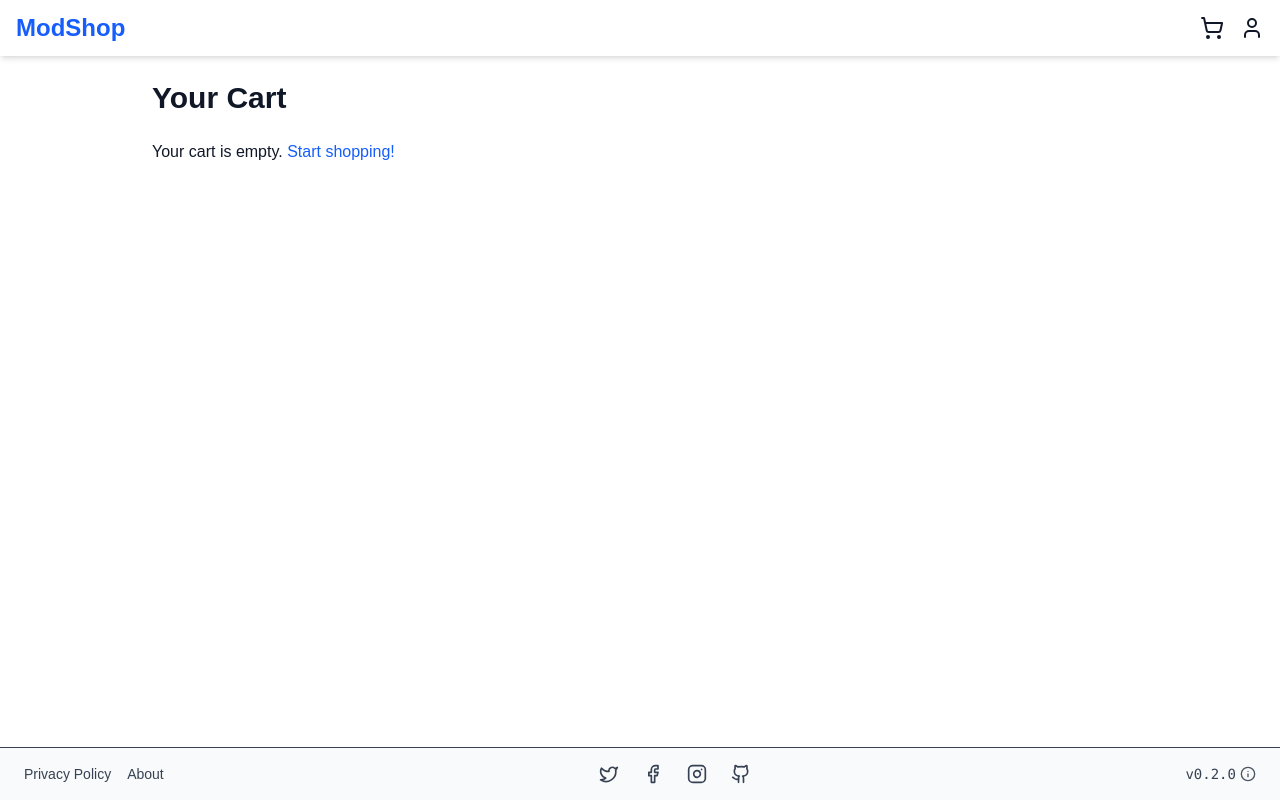
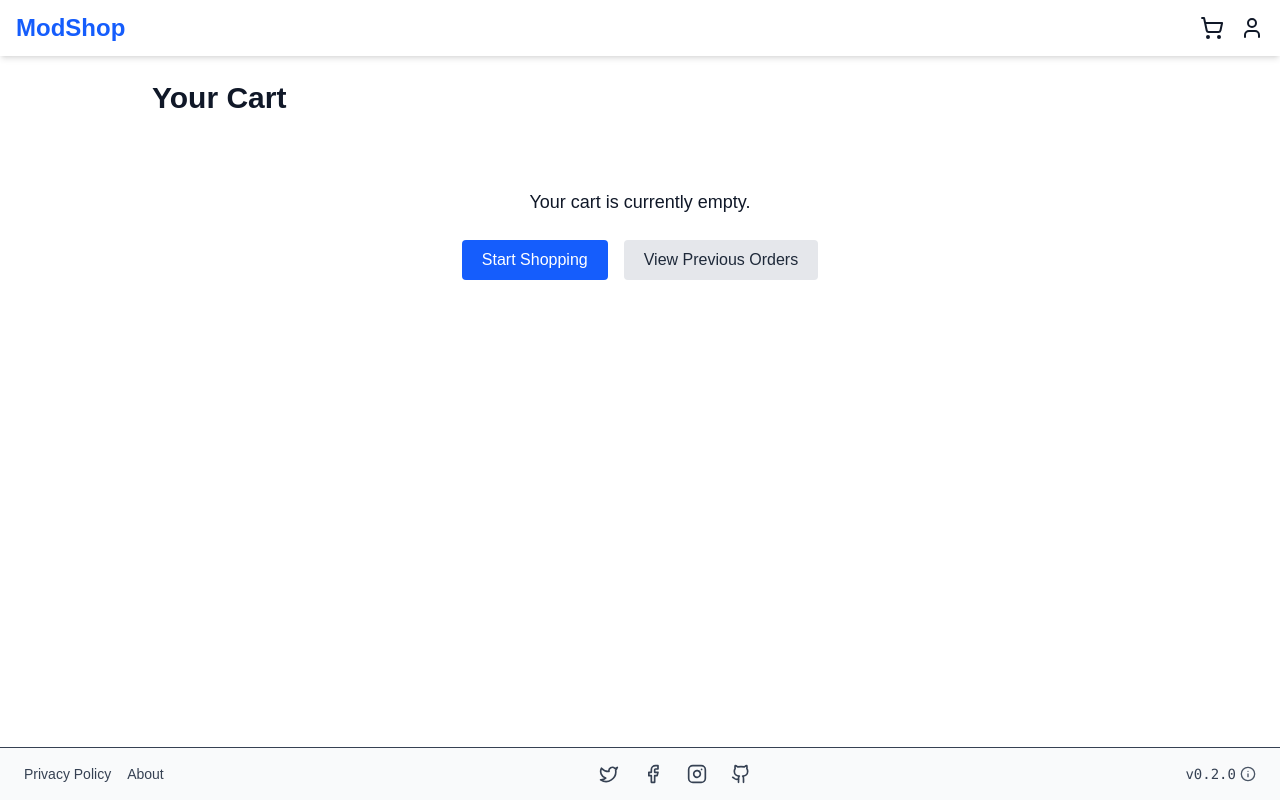
Before and after one commit to alemoraru/modshop, a Next.js app: page /cart in a window 1280 px wide. Built offline with nearby package versions, Linux system fonts and the light colour scheme; a web font is replaced by a local one.

Commit message:
QoL improvements

```diff
--- a/src/app/cart/page.tsx
+++ b/src/app/cart/page.tsx
@@ -57,9 +57,23 @@
                 <h1 className="text-3xl font-bold mb-6">Your Cart</h1>
 
                 {items.length === 0 ? (
-                    <p>
-                        Your cart is empty. <Link href="/" className="text-blue-600">Start shopping!</Link>
-                    </p>
+                    <div className="flex flex-col items-center gap-6 py-12">
+                        <p className="text-lg">Your cart is currently empty.</p>
+                        <div className="flex gap-4">
+                            <Link
+                                href="/"
+                                className="bg-blue-600 text-white px-5 py-2 rounded hover:bg-blue-700 transition"
+                            >
+                                Start Shopping
+                            </Link>
+                            <Link
+                                href="/profile"
+                                className="bg-gray-200 text-gray-800 px-5 py-2 rounded hover:bg-gray-300 transition"
+                            >
+                                View Previous Orders
+                            </Link>
+                        </div>
+                    </div>
                 ) : (
                     <div className="space-y-6">
                         {items.map((item) => (
--- a/src/components/ProductDetail.tsx
+++ b/src/components/ProductDetail.tsx
@@ -33,7 +33,7 @@
         setTimeout(() => setAdded(false), 1200);
     };
     return (
-        <main className="min-h-screen bg-white text-gray-900">
+        <main className="bg-white text-gray-900">
             <Navbar/>
             <section className="py-12 px-6 max-w-4xl mx-auto">
                 <div className="grid md:grid-cols-2 gap-10">
```
